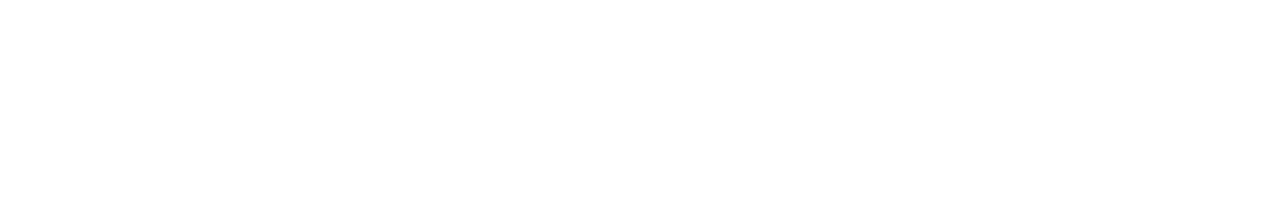
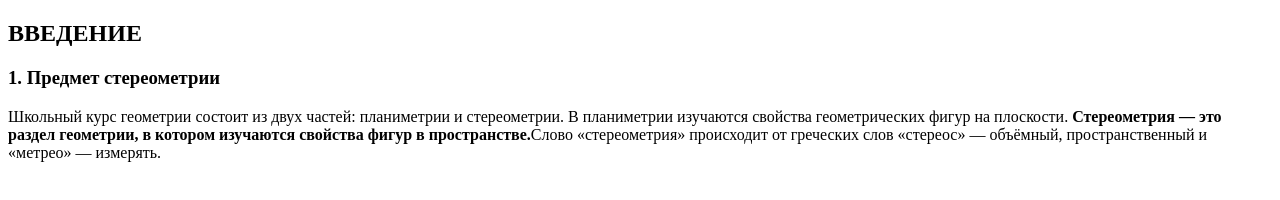
Before and after one commit to fedyann/testing-touch-paint, a plain HTML site: page index.html in a window 1280 px wide. Drawn offline with Linux system fonts and the light colour scheme.

Commit message:
Update index.html

```diff
--- a/index.html
+++ b/index.html
@@ -8,6 +8,14 @@
 </head>
 
 <body>
+<h2 id="start">ВВЕДЕНИЕ</h2>
+    <h3 id="first">1. Предмет стереометрии</h3>
+    <p>Школьный курс геометрии состоит из
+	двух частей: планиметрии и стереометрии. В планиметрии изучаются свойства геометрических фигур на плоскости.
+	<b>Стереометрия — это раздел геометрии, в котором изучаются свойства фигур в
+	    пространстве.</b>Слово «стереометрия» происходит от
+	греческих слов «стереос» — объёмный, пространственный и «метрео» — измерять.
+    </p>
   <canvas id="canvas"></canvas>
   <script>
 		// Variables for referencing the canvas and 2dcanvas context
```
